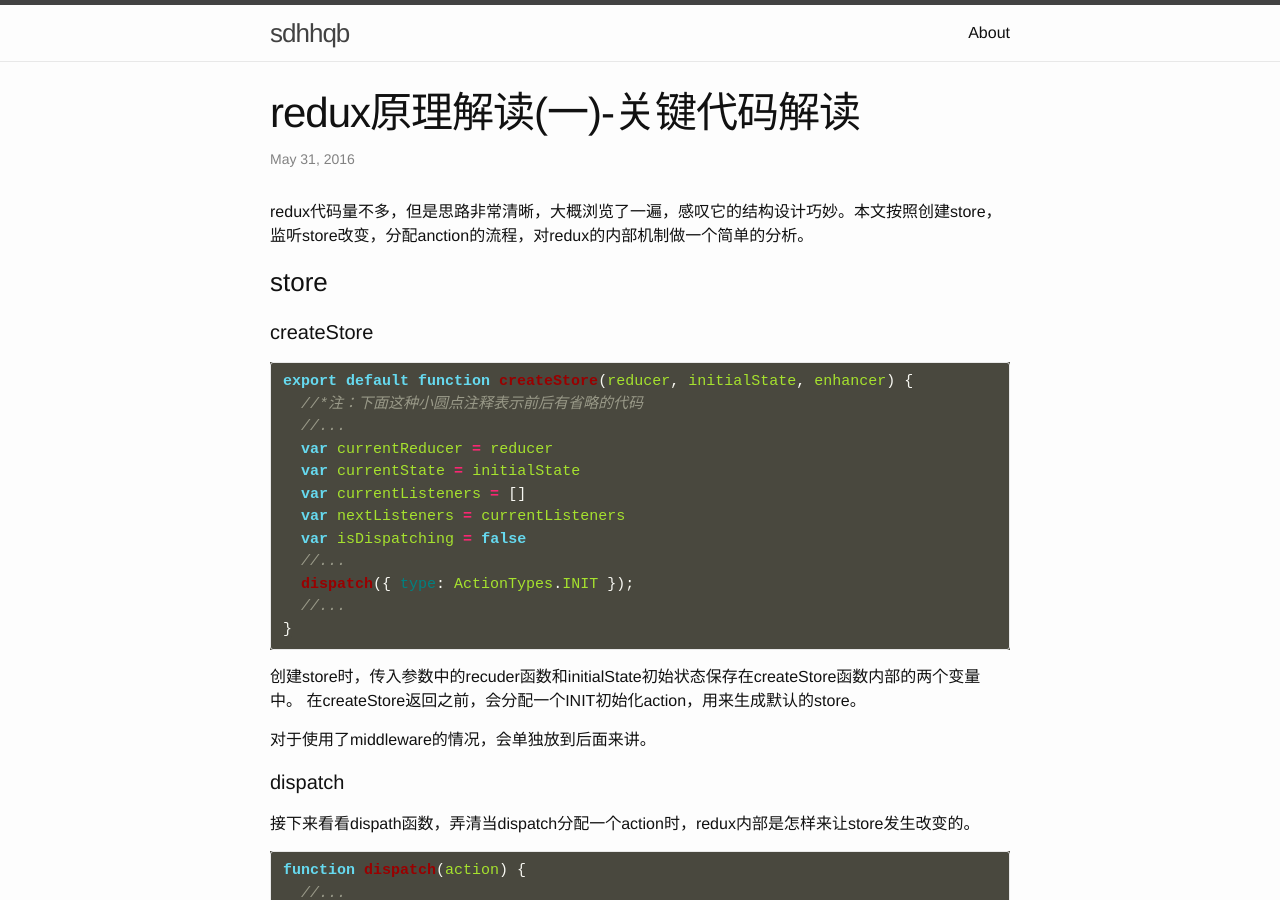
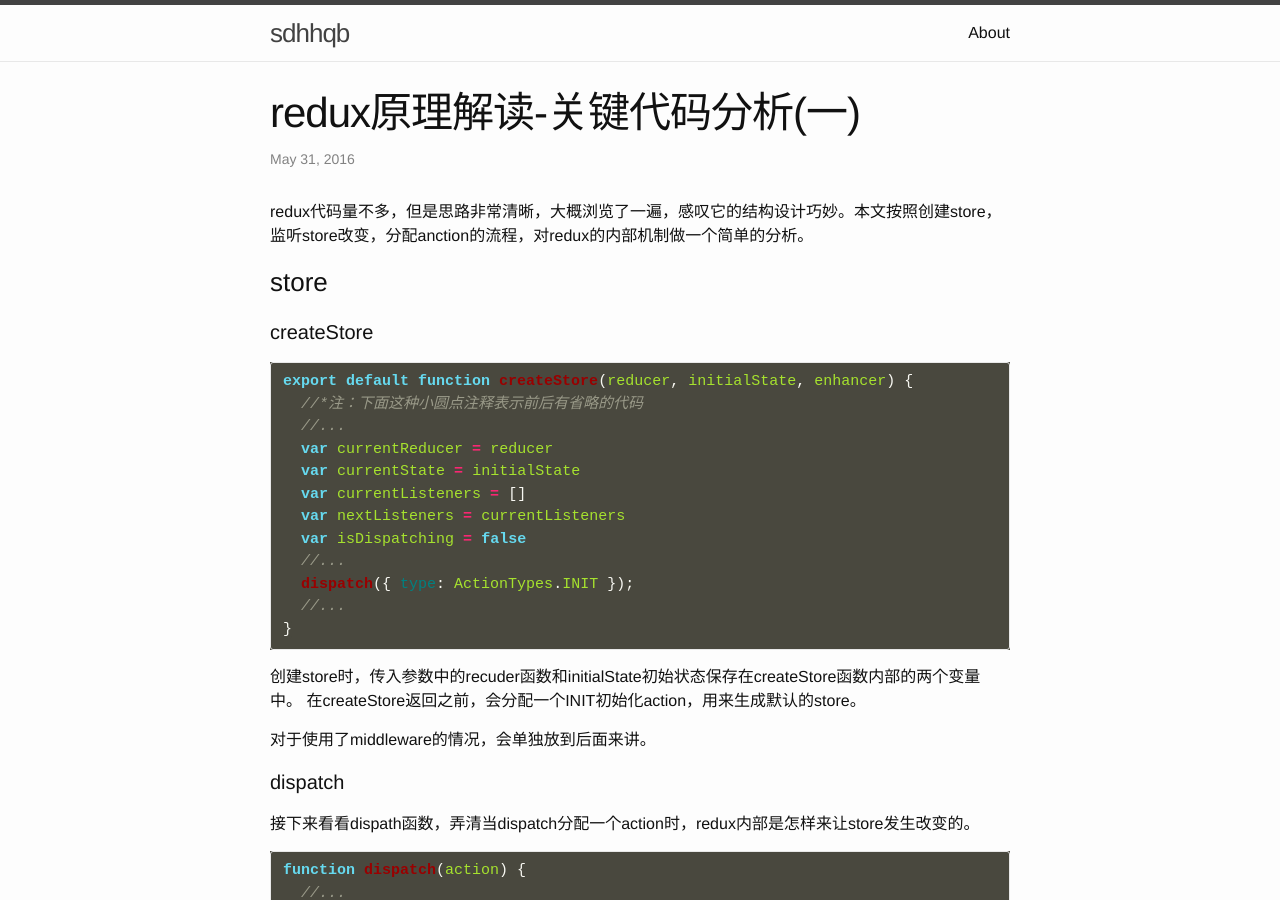
Before and after one commit to sdhhqb/sdhhqb.github.io, a Jekyll site: the page built from _posts/2016-05-31-redux-code-analysis.markdown, in a window 1280 px wide and 900 px high. Built offline with Jekyll 4.4.1, drawn with Linux system fonts in a browser that asks for light colours.

Commit message:
Update 2016-05-31-redux-code-analysis.markdown

```diff
--- a/_posts/2016-05-31-redux-code-analysis.markdown
+++ b/_posts/2016-05-31-redux-code-analysis.markdown
@@ -1,6 +1,6 @@
 ---
 layout: post
-title: "redux原理解读(一)-关键代码解读"
+title: "redux原理解读-关键代码分析(一)"
 categories: jekyll post
 date: 2016-05-31 08:39:32 中国标准时间
 ---
```
